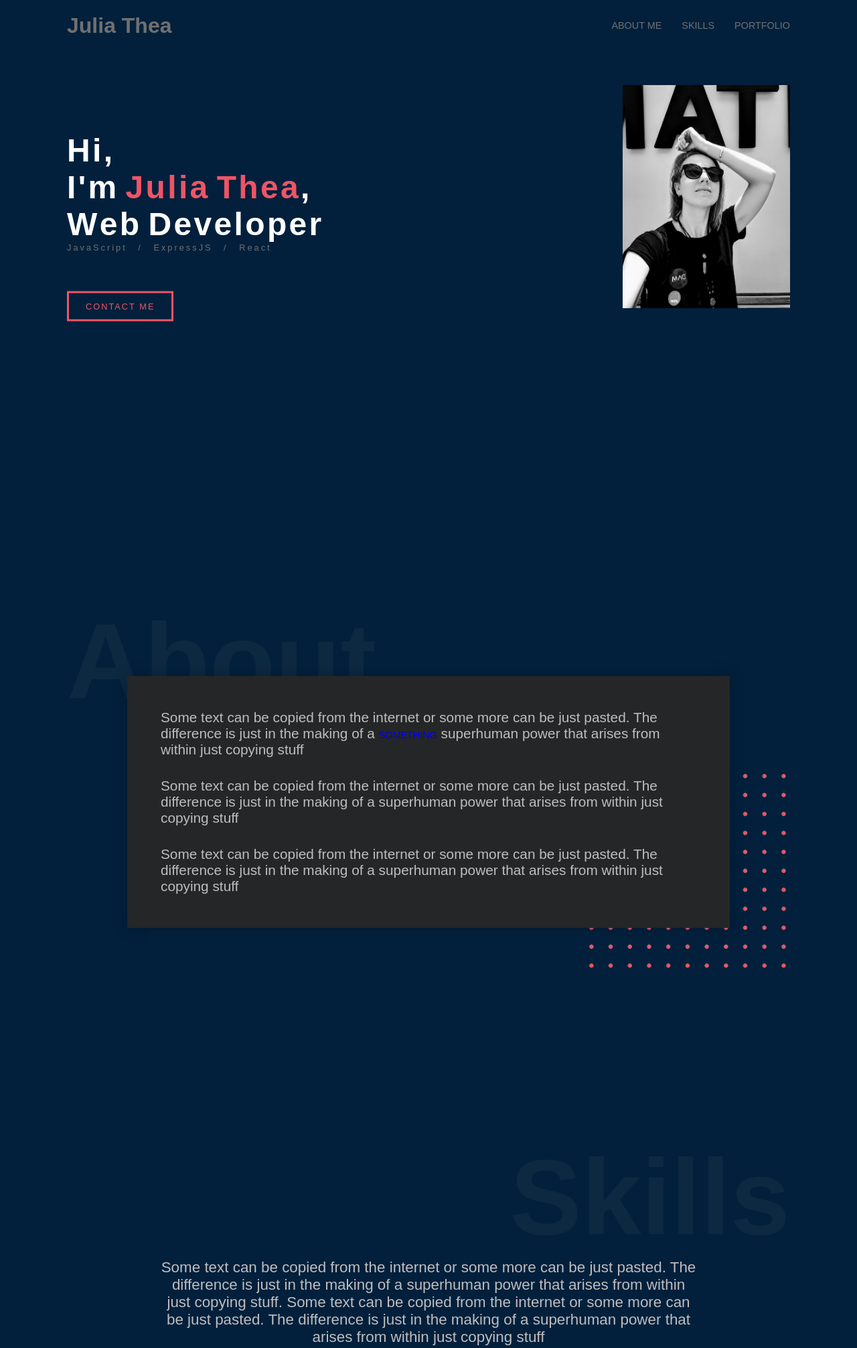
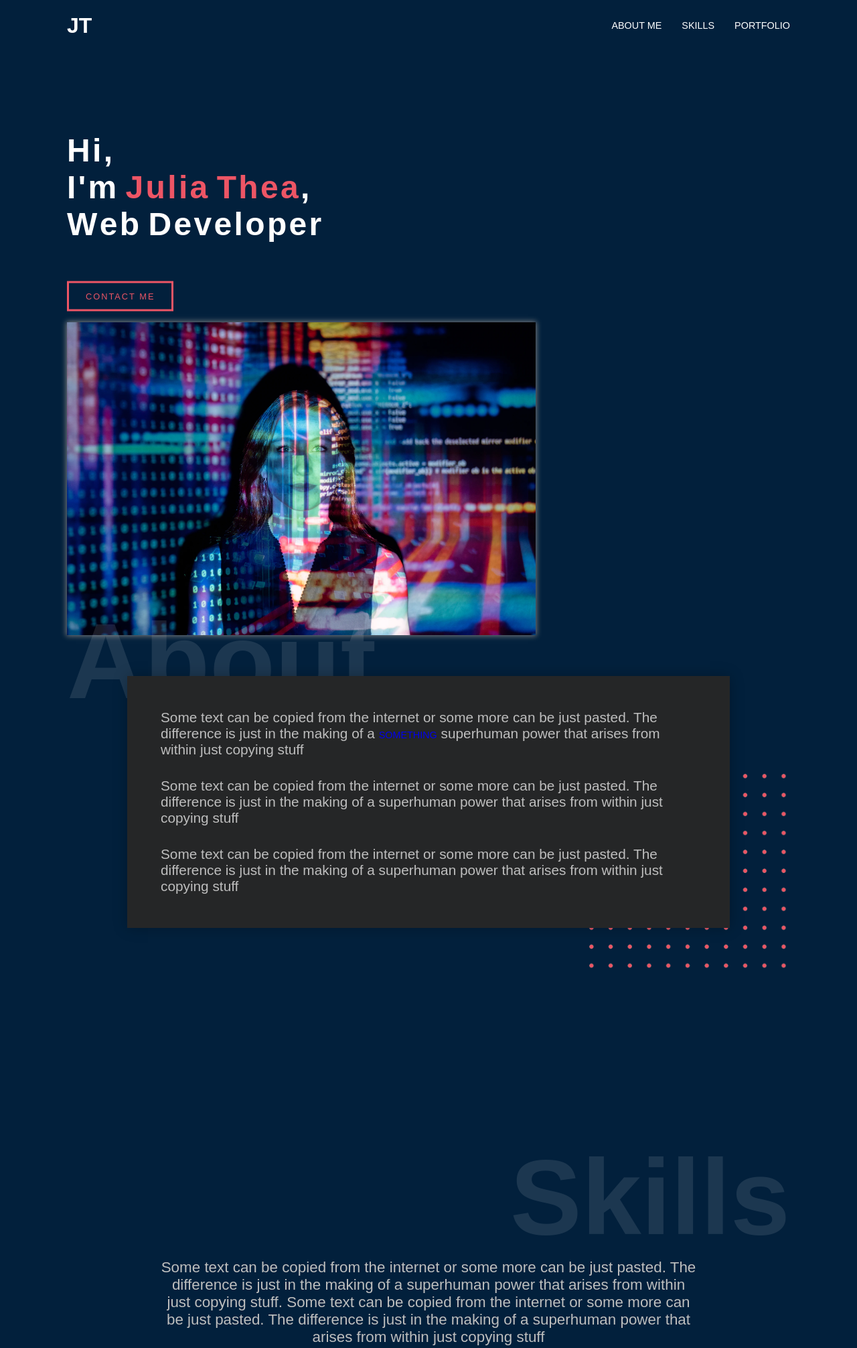
Before and after one commit to JuliaTe/JuliaTe.github.io, a PHP site: page / in a window 1280 px wide. Shown: the top 2012 px of the page at 67% size. Run offline with PHP 8.4, Linux system fonts and the light colour scheme.

Commit message:
added profile image, updated colors

```diff
--- a/css/style.css
+++ b/css/style.css
@@ -21,6 +21,14 @@ nav ul,
   flex-wrap: wrap;
   justify-content: space-between;
 
+}
+
+.navbar a:hover {
+  color: white
+}
+
+.lgo h1:hover {
+  color: #48CFAD
 }
 
 body  {
@@ -47,7 +55,7 @@ header a,
 .skills h1,
 .work h1,
 .contact h1 {
-    color: #707070
+    color: white
 }
 
 li {
@@ -144,9 +152,10 @@ span.m-left {
 }
 
 .profile-image img{
-  width: 250px;
-  margin-top: 50px;
+  width: 700px;
+  margin-top: 10%;
   margin-right: 30%;
+  box-shadow: 0px 0px 8px 1px gray;
 }
 
 .about {
--- a/index.html
+++ b/index.html
@@ -15,7 +15,7 @@
   <div class="container navbar" >
     <header>
       <div class="lgo" >
-        <h1>Julia Thea</h1>
+        <h1>JT</h1>
       </div>
 
       <nav>
@@ -66,12 +66,12 @@
         <span class="m-left">r</span>
         <br>
       </h1>
-      <p>JavaScript / ExpressJS / React</p>
+      <!-- <p>JavaScript / ExpressJS / React</p> -->
       <a href="#contact">contact me</a>
     </div>
 
     <div class="profile-image">
-      <img src="img/profile-image.png" alt="">
+      <img src="img/profile-image-4.png" alt="">
 
     </div>
   </div>
```
Also changed, not shown: img/profile-image-2.png (added), img/profile-image-3.png (added), img/profile-image-4.png (added).
